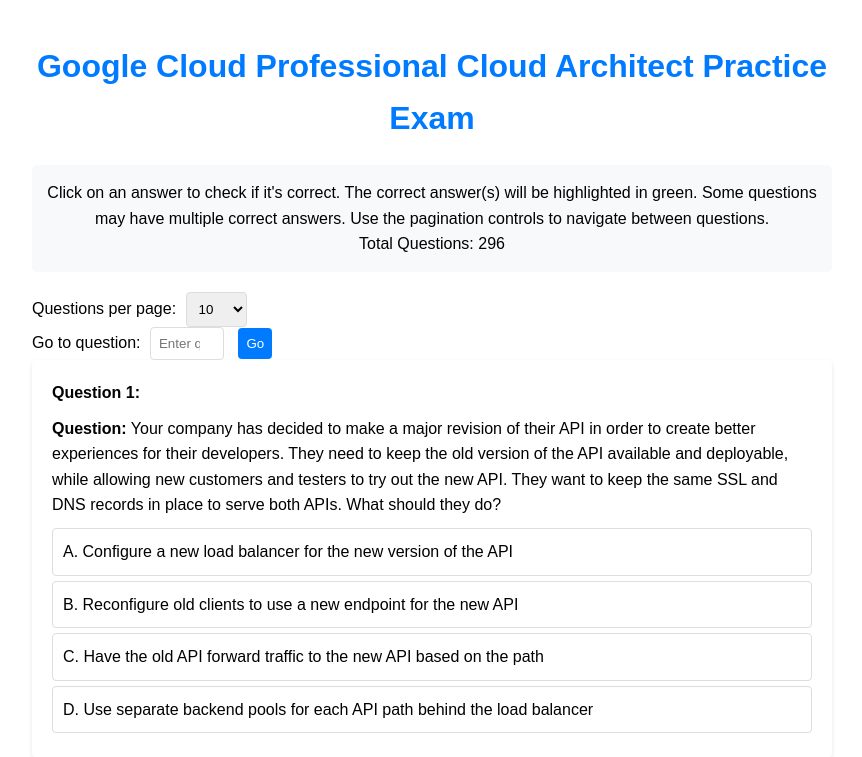
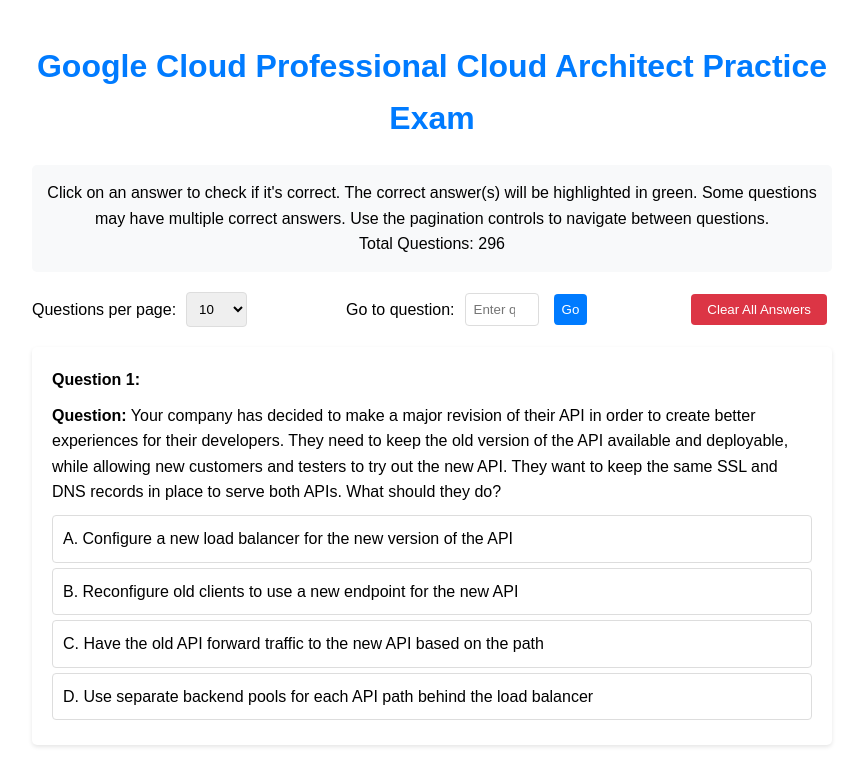
Before and after one commit to kumaraswami/examtopic-scraper, a Flask app: page / in a window 1280 px wide. Shown: the top 757 px of the page, without its empty margins (208-1070 px from the left). Run offline with Flask 3, Linux system fonts and the light colour scheme; some libraries are stand-ins or nearby versions.

Commit message:
feat: Add Clear All Answers button
- Add Clear All Answers button to navigation controls
- Style button with red theme for visibility
- Add clearAllAnswers function to reset all answers
- Update Docker image with new features

```diff
--- a/static/script.js
+++ b/static/script.js
@@ -125,6 +125,21 @@ function clearAnswer(questionIndex) {
     answeredQuestions.delete(questionIndex);
 }
 
+function clearAllAnswers() {
+    // Clear all answers from the current page
+    const startIndex = (currentPage - 1) * questionsPerPage;
+    const endIndex = Math.min(startIndex + questionsPerPage, allQuestions.length);
+
+    for (let i = startIndex; i < endIndex; i++) {
+        if (answeredQuestions.has(i)) {
+            clearAnswer(i);
+        }
+    }
+
+    // Refresh display
+    displayQuestions();
+}
+
 function selectOption(questionIndex, optionIndex) {
     const question = allQuestions[questionIndex];
     const options = document.querySelectorAll(`.question:nth-child(${(questionIndex % questionsPerPage) + 1}) .option`);
--- a/static/style.css
+++ b/static/style.css
@@ -19,11 +19,19 @@ h1 {
     text-align: center;
 }
 
-.controls {
+.navigation-controls {
     display: flex;
     justify-content: space-between;
     align-items: center;
     margin-bottom: 20px;
+    flex-wrap: wrap;
+    gap: 10px;
+}
+
+.navigation-controls > div {
+    display: flex;
+    align-items: center;
+    gap: 5px;
 }
 
 .question {
@@ -95,6 +103,15 @@ button:hover {
     background-color: #5a6268;
 }
 
+.clear-all .clear-button {
+    background-color: #dc3545;
+    margin-top: 0;
+}
+
+.clear-all .clear-button:hover {
+    background-color: #c82333;
+}
+
 .notes {
     margin-top: 15px;
     padding: 10px;
@@ -102,3 +119,11 @@ button:hover {
     border-radius: 4px;
     font-size: 0.9em;
 }
+
+.pagination {
+    display: flex;
+    justify-content: center;
+    align-items: center;
+    gap: 10px;
+    margin-top: 20px;
+}
--- a/templates/index.html
+++ b/templates/index.html
@@ -26,6 +26,9 @@
             <input type="number" id="questionNumber" min="1" placeholder="Enter question number">
             <button onclick="goToQuestion()">Go</button>
         </div>
+        <div class="clear-all">
+            <button onclick="clearAllAnswers()" class="clear-button">Clear All Answers</button>
+        </div>
     </div>
     <div id="questions"></div>
     <div class="pagination">
```
